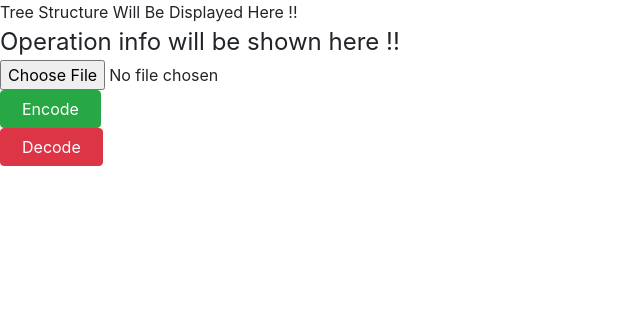
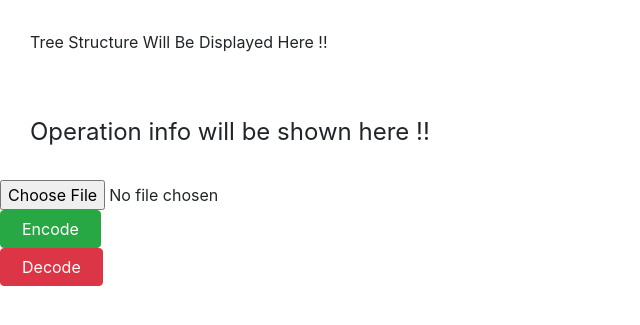
Before and after one commit to Vidit-jindal/File-Zipper, a PHP site: page / in a window 1280 px wide. Shown: the part 61-386 px from the top of the page, without its empty margins (0-640 px from the left). Run offline with PHP 8.4, Linux system fonts and the light colour scheme.

Commit message:
Update style.css

```diff
--- a/style.css
+++ b/style.css
@@ -2,3 +2,8 @@ html,
 body {
     height: 100%;
 }
+
+.text_box {
+    padding: 30px;
+    width: 50%;
+    height: 100%;
```
